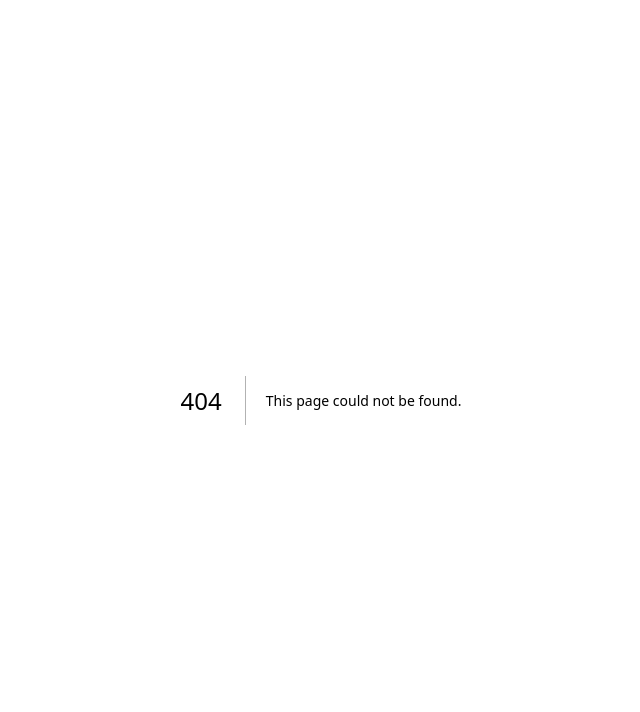
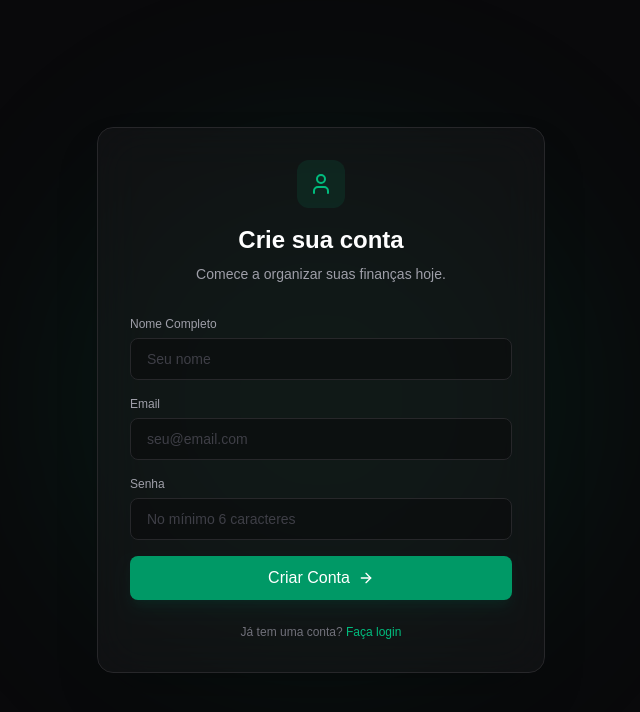
Before and after one commit to ericksantanadasilva/finance-ai, a Next.js app: page /register in a window 1280 px wide. Before the commit this address had no page. Shown: the top 712 px of the page, without its empty margins (319-959 px from the left). Built offline with nearby package versions, Linux system fonts and the light colour scheme.

Commit message:
feat: funcionamento de login e registro

```diff
--- a/app/(auth)/layout.tsx
+++ /dev/null
@@ -1,14 +0,0 @@
-import React from 'react';
-
-// O nome da função (LoginLayout) pode ser qualquer um,
-// mas o "export default" é OBRIGATÓRIO.
-export default function LoginLayout({
-  children,
-}: {
-  children: React.ReactNode;
-}) {
-  return (
-    // Você precisa retornar o {children} dentro de alguma tag
-    <div className='w-full h-full'>{children}</div>
-  );
-}
--- a/app/_Components/Sidebar.tsx
+++ b/app/_Components/Sidebar.tsx
@@ -1,6 +1,6 @@
-'use client'; // Necessário para usar usePathname
+'use client';
 
-import React from 'react';
+import React, { useEffect, useState } from 'react';
 import Link from 'next/link';
 import { usePathname } from 'next/navigation';
 import {
@@ -12,9 +12,39 @@ import {
   LogOut,
   Tags,
 } from 'lucide-react';
+import { createBrowserClient } from '@supabase/ssr';
+import { logout } from '@/app/auth/actions';
 
 export default function Sidebar() {
   const pathname = usePathname();
+  const [user, setUser] = useState<any>(null);
+
+  // Cliente do Supabase para o lado do cliente
+  const supabase = createBrowserClient(
+    process.env.NEXT_PUBLIC_SUPABASE_URL!,
+    process.env.NEXT_PUBLIC_SUPABASE_ANON_KEY!
+  );
+
+  useEffect(() => {
+    const getUser = async () => {
+      const { data } = await supabase.auth.getUser();
+      if (data?.user) {
+        setUser(data.user);
+      }
+    };
+    getUser();
+  }, []);
+
+  const handleLogout = async () => {
+    await logout();
+  };
+
+  // Pega as iniciais do nome ou email para o avatar
+  const getInitials = () => {
+    if (!user) return '??';
+    const name = user.user_metadata?.full_name || user.email;
+    return name.substring(0, 2).toUpperCase();
+  };
 
   const menuItems = [
     {
@@ -42,7 +72,6 @@ export default function Sidebar() {
 
   return (
     <aside className='w-64 h-screen bg-zinc-950 border-r border-zinc-800 flex flex-col fixed left-0 top-0 z-40'>
-      {/* Logo Area */}
       <div className='h-16 flex items-center px-6 border-b border-zinc-800'>
         <div className='w-8 h-8 bg-emerald-500 rounded-lg flex items-center justify-center mr-3'>
           <span className='font-bold text-zinc-950 text-xl'>F</span>
@@ -52,12 +81,9 @@ export default function Sidebar() {
         </span>
       </div>
 
-      {/* Navigation Links */}
       <nav className='flex-1 px-4 py-6 space-y-1'>
         {menuItems.map((item) => {
-          // Verifica se a rota atual é a do item
           const isActive = pathname === item.href;
-
           return (
             <Link
               key={item.id}
@@ -85,7 +111,6 @@ export default function Sidebar() {
         })}
       </nav>
 
-      {/* Bottom Actions (Profile & Settings) */}
       <div className='p-4 border-t border-zinc-800 space-y-1'>
         <Link
           href='/Settings'
@@ -95,19 +120,23 @@ export default function Sidebar() {
           Configurações
         </Link>
 
-        <button className='w-full flex items-center gap-3 px-3 py-2.5 rounded-lg text-sm font-medium text-rose-400 hover:bg-rose-500/10 transition-all'>
+        <button
+          onClick={handleLogout}
+          className='w-full flex items-center gap-3 px-3 py-2.5 rounded-lg text-sm font-medium text-rose-400 hover:bg-rose-500/10 transition-all'
+        >
           <LogOut className='w-4 h-4' />
           Sair
         </button>
 
-        {/* Mini Profile Summary */}
         <div className='mt-4 flex items-center gap-3 px-3 py-3 bg-zinc-900/50 rounded-xl border border-zinc-800'>
-          <div className='w-8 h-8 rounded-full bg-zinc-700 flex items-center justify-center text-xs font-bold text-white'>
-            VC
+          <div className='w-8 h-8 rounded-full bg-emerald-500/20 border border-emerald-500/20 flex items-center justify-center text-[10px] font-bold text-emerald-500'>
+            {getInitials()}
           </div>
           <div className='flex-1 overflow-hidden'>
-            <p className='text-sm font-medium text-white truncate'>Você</p>
-            <p className='text-xs text-zinc-500 truncate'>Free Plan</p>
+            <p className='text-sm font-medium text-white truncate'>
+              {user?.user_metadata?.full_name || 'Usuário'}
+            </p>
+            <p className='text-[10px] text-zinc-500 truncate'>{user?.email}</p>
           </div>
         </div>
       </div>
--- a/app/_actions/ai-import.ts
+++ b/app/_actions/ai-import.ts
@@ -3,6 +3,7 @@
 import { GoogleGenerativeAI } from '@google/generative-ai';
 import { prisma } from '@/lib/prisma';
 import { revalidatePath } from 'next/cache';
+import { createClient } from '@/lib/supabase/server';
 
 const genAI = new GoogleGenerativeAI(process.env.GEMINI_API_KEY!);
 
@@ -57,47 +58,51 @@ export async function processFileWithAI(base64Data: string, mimeType: string) {
   }
 }
 
-// app/_actions/ai-import.ts
+export async function saveTransactions(transactions: any[]) {
+  const supabase = await createClient();
+  const {
+    data: { user },
+  } = await supabase.auth.getUser();
 
-export async function saveTransactions(transactions: any[]) {
+  if (!user) {
+    throw new Error('Usuário não autenticado');
+  }
+
   try {
-    const TEST_USER_ID = 'user-default-001';
+    const userId = user.id;
 
-    await Promise.all(
-      transactions.map((tx) =>
-        prisma.transaction.create({
+    for (const tx of transactions) {
+      await prisma.transaction.create({
         data: {
           description: tx.description,
           amount: tx.amount,
-            // Certifique-se que o Enum no seu Prisma bate com esses nomes
-            type: tx.type === 'income' ? 'DEPOSIT' : 'EXPENSE',
+          type: tx.type === 'income' ? 'income' : 'expense',
           date: new Date(tx.date),
           category: {
-              connect: {
-                // CORREÇÃO: Usando a chave composta name_userId
+            connectOrCreate: {
+              where: {
                 name_userId: {
                   name: tx.category,
-                  userId: TEST_USER_ID,
+                  userId: userId,
+                },
+              },
+              create: {
+                name: tx.category,
+                userId: userId,
+                color: '#71717a', // cor padrão cinza
+                type: 'expense', // tipo padrão
               },
             },
           },
           user: {
-              connectOrCreate: {
-                where: { id: TEST_USER_ID },
-                create: {
-                  id: TEST_USER_ID,
-                  email: 'teste@finance.ai',
-                  name: 'Usuário de Teste',
+            connect: { id: userId },
           },
         },
-            },
-          },
-        })
-      )
-    );
+      });
+    }
 
     revalidatePath('/Dashboard');
-    return { success: true };
+    return { sucess: true };
   } catch (error) {
     console.error('Erro detalhado ao salvar:', error);
     throw new Error('Falha ao salvar transações');
@@ -105,11 +110,16 @@ export async function saveTransactions(transactions: any[]) {
 }
 
 export async function getCategories2() {
-  const TEST_USER_ID = 'user-default-001'; // O ID que definimos como dono
+  const supabase = await createClient();
+  const {
+    data: { user },
+  } = await supabase.auth.getUser();
+
+  if (!user) return [];
 
   return await prisma.category.findMany({
     where: {
-      userId: TEST_USER_ID, // <--- FILTRO CRÍTICO AQUI
+      userId: user.id,
     },
     select: {
       id: true,
--- /dev/null
+++ b/app/auth/actions.ts
@@ -0,0 +1,50 @@
+'use server';
+
+import { createClient } from '@/lib/supabase/server';
+import { redirect } from 'next/navigation';
+
+export async function loginWithEmail(formData: FormData) {
+  const supabase = await createClient();
+
+  const data = {
+    email: formData.get('email') as string,
+    password: formData.get('password') as string,
+  };
+
+  const { error } = await supabase.auth.signInWithPassword(data);
+
+  if (error) {
+    return { error: error.message };
+  }
+
+  redirect('/Dashboard');
+}
+
+export async function signUp(formData: FormData) {
+  const supabase = await createClient();
+
+  const data = {
+    email: formData.get('email') as string,
+    password: formData.get('password') as string,
+    options: {
+      data: {
+        full_name: formData.get('full_name') as string,
+      },
+    },
+  };
+
+  const { error } = await supabase.auth.signUp(data);
+
+  if (error) {
+    return { error: error.message };
+  }
+
+  // Se o registro for bem sucedido, redirecionamos para o login ou home
+  redirect('/login?message=Verifique seu e-mail para confirmar o cadastro');
+}
+
+export async function logout() {
+  const supabase = await createClient();
+  await supabase.auth.signOut();
+  redirect('/');
+}
--- /dev/null
+++ b/app/auth/callback/route.ts
@@ -0,0 +1,17 @@
+import { createClient } from '@/lib/supabase/server';
+import { NextResponse } from 'next/server';
+
+export async function GET(request: Request) {
+  const { searchParams, origin } = new URL(request.url);
+  const code = searchParams.get('code');
+
+  if (code) {
+    const supabase = await createClient();
+    const { error } = await supabase.auth.exchangeCodeForSession(code);
+    if (!error) {
+      return NextResponse.redirect(`${origin}/Dashboard/`);
+    }
+  }
+
+  return NextResponse.redirect(`${origin}/login?error=failed_to_authenticate`);
+}
--- a/app/(auth)/Login/page.tsx
+++ b/app/page.tsx
@@ -1,14 +1,44 @@
-import React from 'react';
-import { Wallet, ArrowRight, Github, Mail } from 'lucide-react';
+'use client';
+
+import { useState } from 'react';
+import { Wallet, ArrowRight, Loader2 } from 'lucide-react';
+import { createBrowserClient } from '@supabase/ssr';
+import { loginWithEmail } from './auth/actions';
 
 export default function LoginPage() {
+  const [isPending, setIsPending] = useState(false);
+  const [error, setError] = useState<string | null>(null);
+
+  // Cliente para o Login Social (Client Side)
+  const supabase = createBrowserClient(
+    process.env.NEXT_PUBLIC_SUPABASE_URL!,
+    process.env.NEXT_PUBLIC_SUPABASE_ANON_KEY!
+  );
+
+  const handleGoogleLogin = async () => {
+    await supabase.auth.signInWithOAuth({
+      provider: 'google',
+      options: {
+        redirectTo: `${window.location.origin}/auth/callback`,
+      },
+    });
+  };
+
+  async function handleSubmit(formData: FormData) {
+    setIsPending(true);
+    setError(null);
+    const result = await loginWithEmail(formData);
+    if (result?.error) {
+      setError(result.error);
+      setIsPending(false);
+    }
+  }
+
   return (
     <div className='min-h-screen bg-zinc-950 flex flex-col items-center justify-center p-4 relative overflow-hidden'>
-      {/* Background Glow Effect */}
       <div className='absolute top-1/2 left-1/2 -translate-x-1/2 -translate-y-1/2 w-[500px] h-[500px] bg-emerald-500/10 rounded-full blur-[100px]'></div>
 
       <div className='w-full max-w-md bg-zinc-900/50 border border-zinc-800 backdrop-blur-xl rounded-2xl p-8 relative z-10 shadow-2xl'>
-        {/* Logo & Header */}
         <div className='text-center mb-8'>
           <div className='inline-flex items-center justify-center w-12 h-12 rounded-xl bg-emerald-500/10 text-emerald-500 mb-4'>
             <Wallet className='w-6 h-6' />
@@ -23,7 +53,10 @@ export default function LoginPage() {
 
         {/* Social Login */}
         <div className='space-y-3 mb-6'>
-          <button className='w-full bg-white text-black hover:bg-zinc-200 font-medium py-2.5 rounded-lg flex items-center justify-center gap-2 transition-all'>
+          <button
+            onClick={handleGoogleLogin}
+            className='w-full bg-white text-black hover:bg-zinc-200 font-medium py-2.5 rounded-lg flex items-center justify-center gap-2 transition-all'
+          >
             <svg className='w-5 h-5' viewBox='0 0 24 24'>
               <path
                 fill='currentColor'
@@ -44,10 +77,6 @@ export default function LoginPage() {
             </svg>
             Entrar com Google
           </button>
-          <button className='w-full bg-zinc-800 text-white hover:bg-zinc-700 font-medium py-2.5 rounded-lg flex items-center justify-center gap-2 transition-all border border-zinc-700'>
-            <Github className='w-5 h-5' />
-            Entrar com GitHub
-          </button>
         </div>
 
         <div className='relative mb-6'>
@@ -61,14 +90,22 @@ export default function LoginPage() {
           </div>
         </div>
 
-        {/* Form */}
-        <form className='space-y-4'>
+        {error && (
+          <div className='bg-rose-500/10 border border-rose-500/20 text-rose-500 text-xs p-3 rounded-lg mb-4'>
+            {error}
+          </div>
+        )}
+
+        {/* Form chamando a Server Action */}
+        <form action={handleSubmit} className='space-y-4'>
           <div>
             <label className='block text-xs font-medium text-zinc-400 mb-1.5'>
               Email
             </label>
             <input
+              name='email'
               type='email'
+              required
               className='w-full bg-zinc-950/50 border border-zinc-800 focus:border-emerald-500 rounded-lg px-4 py-2.5 text-sm text-white outline-none transition-all placeholder:text-zinc-700'
               placeholder='seu@email.com'
             />
@@ -78,19 +115,31 @@ export default function LoginPage() {
               Senha
             </label>
             <input
+              name='password'
               type='password'
+              required
               className='w-full bg-zinc-950/50 border border-zinc-800 focus:border-emerald-500 rounded-lg px-4 py-2.5 text-sm text-white outline-none transition-all placeholder:text-zinc-700'
               placeholder='••••••••'
             />
           </div>
-          <button className='w-full bg-emerald-600 hover:bg-emerald-500 text-white font-medium py-2.5 rounded-lg transition-all shadow-lg shadow-emerald-900/20 flex items-center justify-center gap-2'>
-            Acessar Painel <ArrowRight className='w-4 h-4' />
+          <button
+            disabled={isPending}
+            type='submit'
+            className='w-full bg-emerald-600 hover:bg-emerald-500 disabled:opacity-50 text-white font-medium py-2.5 rounded-lg transition-all shadow-lg shadow-emerald-900/20 flex items-center justify-center gap-2'
+          >
+            {isPending ? (
+              <Loader2 className='w-4 h-4 animate-spin' />
+            ) : (
+              <>
+                Acessar Painel <ArrowRight className='w-4 h-4' />
+              </>
+            )}
           </button>
         </form>
 
         <p className='mt-6 text-center text-xs text-zinc-500'>
           Não tem uma conta?{' '}
-          <a href='#' className='text-emerald-500 hover:underline'>
+          <a href='/register' className='text-emerald-500 hover:underline'>
             Crie agora
           </a>
         </p>
--- /dev/null
+++ b/app/register/page.tsx
@@ -0,0 +1,106 @@
+'use client';
+
+import { useState } from 'react';
+import { Wallet, ArrowRight, Loader2, User } from 'lucide-react';
+import { signUp } from '../auth/actions';
+
+export default function RegisterPage() {
+  const [isPending, setIsPending] = useState(false);
+  const [error, setError] = useState<string | null>(null);
+
+  async function handleSubmit(formData: FormData) {
+    setIsPending(true);
+    setError(null);
+    const result = await signUp(formData);
+    if (result?.error) {
+      setError(result.error);
+      setIsPending(false);
+    }
+  }
+
+  return (
+    <div className='min-h-screen bg-zinc-950 flex flex-col items-center justify-center p-4 relative overflow-hidden'>
+      {/* Background Glow */}
+      <div className='absolute top-1/2 left-1/2 -translate-x-1/2 -translate-y-1/2 w-[500px] h-[500px] bg-emerald-500/10 rounded-full blur-[100px]'></div>
+
+      <div className='w-full max-w-md bg-zinc-900/50 border border-zinc-800 backdrop-blur-xl rounded-2xl p-8 relative z-10 shadow-2xl'>
+        <div className='text-center mb-8'>
+          <div className='inline-flex items-center justify-center w-12 h-12 rounded-xl bg-emerald-500/10 text-emerald-500 mb-4'>
+            <User className='w-6 h-6' />
+          </div>
+          <h1 className='text-2xl font-bold text-white mb-2'>Crie sua conta</h1>
+          <p className='text-zinc-400 text-sm'>
+            Comece a organizar suas finanças hoje.
+          </p>
+        </div>
+
+        {error && (
+          <div className='bg-rose-500/10 border border-rose-500/20 text-rose-500 text-xs p-3 rounded-lg mb-4'>
+            {error}
+          </div>
+        )}
+
+        <form action={handleSubmit} className='space-y-4'>
+          <div>
+            <label className='block text-xs font-medium text-zinc-400 mb-1.5'>
+              Nome Completo
+            </label>
+            <input
+              name='full_name'
+              type='text'
+              required
+              className='w-full bg-zinc-950/50 border border-zinc-800 focus:border-emerald-500 rounded-lg px-4 py-2.5 text-sm text-white outline-none transition-all placeholder:text-zinc-700'
+              placeholder='Seu nome'
+            />
+          </div>
+          <div>
+            <label className='block text-xs font-medium text-zinc-400 mb-1.5'>
+              Email
+            </label>
+            <input
+              name='email'
+              type='email'
+              required
+              className='w-full bg-zinc-950/50 border border-zinc-800 focus:border-emerald-500 rounded-lg px-4 py-2.5 text-sm text-white outline-none transition-all placeholder:text-zinc-700'
+              placeholder='seu@email.com'
+            />
+          </div>
+          <div>
+            <label className='block text-xs font-medium text-zinc-400 mb-1.5'>
+              Senha
+            </label>
+            <input
+              name='password'
+              type='password'
+              required
+              minLength={6}
+              className='w-full bg-zinc-950/50 border border-zinc-800 focus:border-emerald-500 rounded-lg px-4 py-2.5 text-sm text-white outline-none transition-all placeholder:text-zinc-700'
+              placeholder='No mínimo 6 caracteres'
+            />
+          </div>
+
+          <button
+            disabled={isPending}
+            type='submit'
+            className='w-full bg-emerald-600 hover:bg-emerald-500 disabled:opacity-50 text-white font-medium py-2.5 rounded-lg transition-all shadow-lg shadow-emerald-900/20 flex items-center justify-center gap-2'
+          >
+            {isPending ? (
+              <Loader2 className='w-4 h-4 animate-spin' />
+            ) : (
+              <>
+                Criar Conta <ArrowRight className='w-4 h-4' />
+              </>
+            )}
+          </button>
+        </form>
+
+        <p className='mt-6 text-center text-xs text-zinc-500'>
+          Já tem uma conta?{' '}
+          <a href='/' className='text-emerald-500 hover:underline'>
+            Faça login
+          </a>
+        </p>
+      </div>
+    </div>
+  );
+}
--- /dev/null
+++ b/lib/supabase/server.ts
@@ -0,0 +1,23 @@
+import { createServerClient } from '@supabase/ssr';
+import { cookies } from 'next/headers';
+
+export async function createClient() {
+  const cookieStore = await cookies();
+
+  return createServerClient(
+    process.env.NEXT_PUBLIC_SUPABASE_URL!,
+    process.env.NEXT_PUBLIC_SUPABASE_ANON_KEY!,
+    {
+      cookies: {
+        getAll() {
+          return cookieStore.getAll();
+        },
+        setAll(cookiesToSet) {
+          cookiesToSet.forEach(({ name, value, options }) =>
+            cookieStore.set(name, value, options)
+          );
+        },
+      },
+    }
+  );
+}
--- a/package.json
+++ b/package.json
@@ -10,6 +10,8 @@
   },
   "dependencies": {
     "@google/generative-ai": "^0.24.1",
+    "@supabase/ssr": "^0.8.0",
+    "@supabase/supabase-js": "^2.90.1",
     "lucide-react": "^0.562.0",
     "next": "16.1.0",
     "react": "19.2.3",
```
Also changed, not shown: 1 other file (tests, documents, lock files or other folders). Lines whose indentation alone changed are shown as unchanged.
